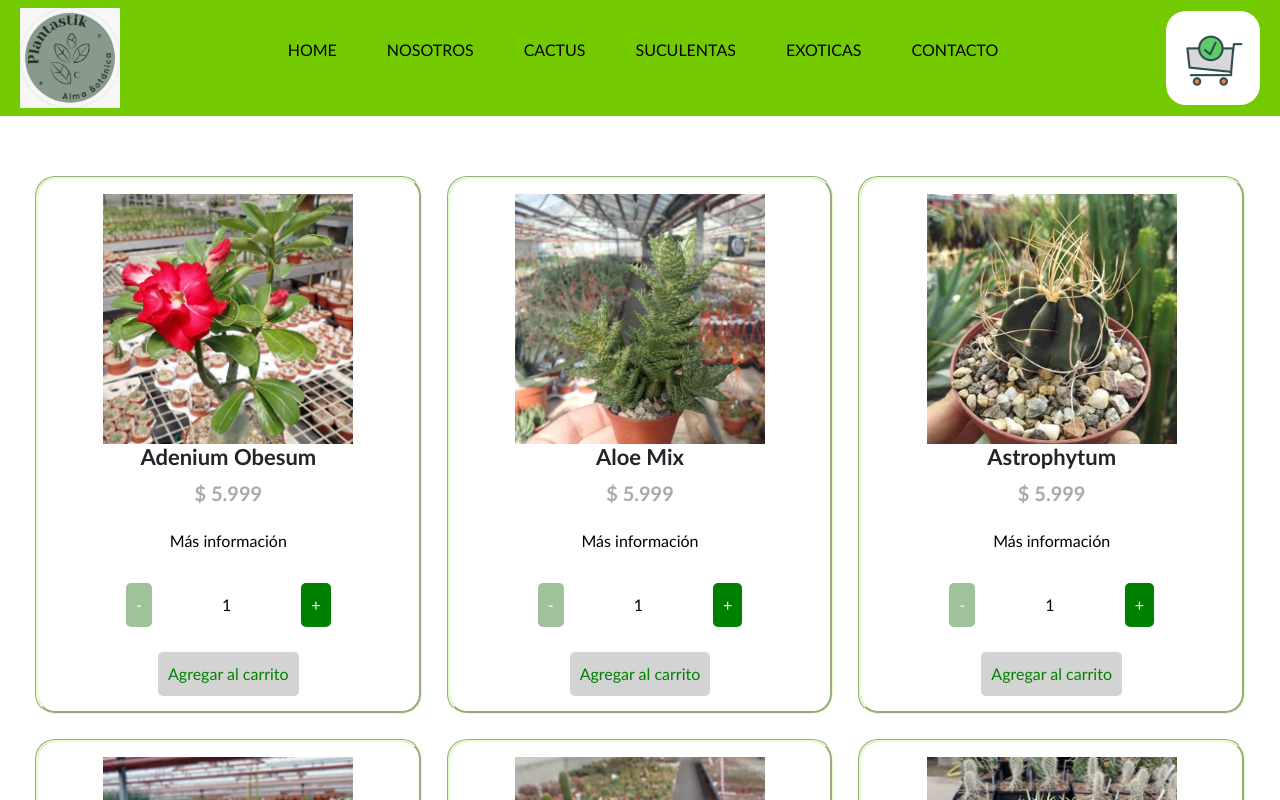
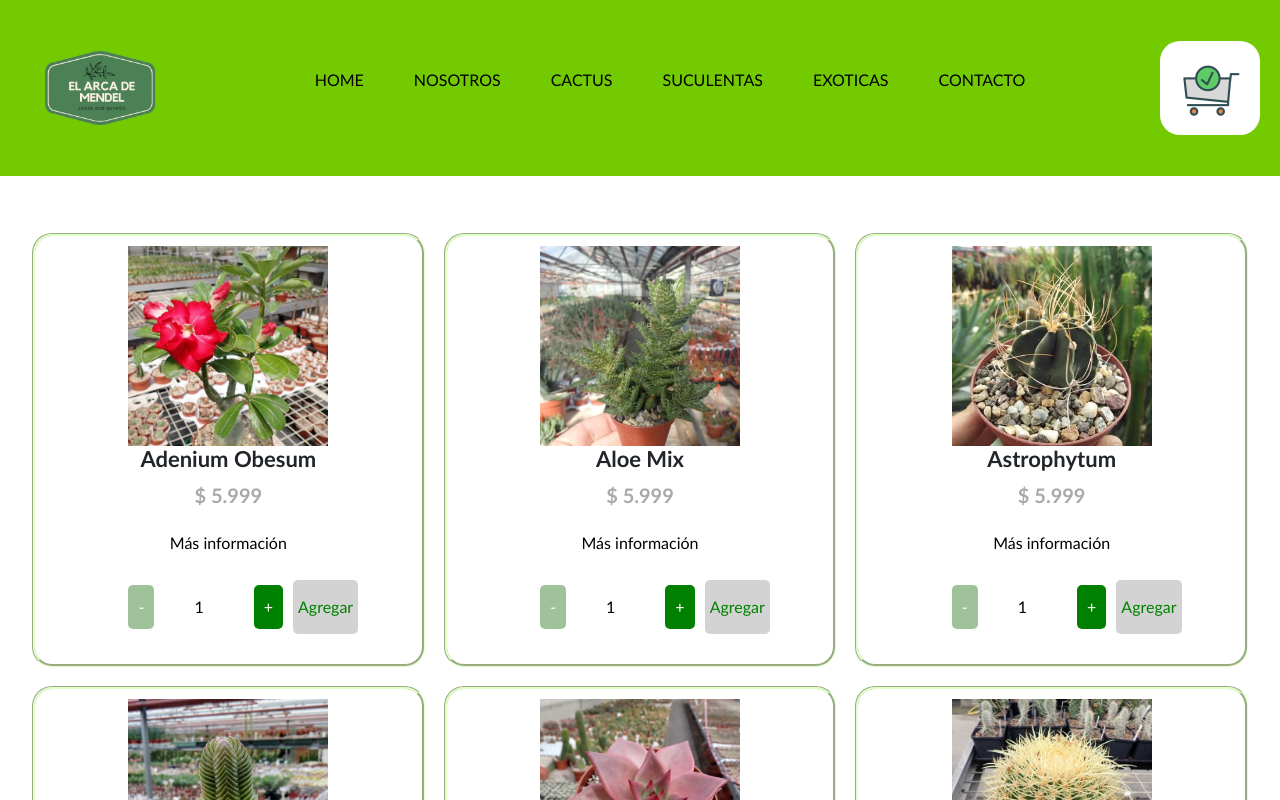
Before and after one commit to Alexzx396/El_Arca_de_Mendel_ReacJS, a React (Create React App) app: page / in a window 1280 px wide. Shown: the top 800 px of the page. Built offline with nearby package versions, Linux system fonts and the light colour scheme.

Commit message:
generating the routing

```diff
--- a/src/components/CartWidget/CartWidget.css
+++ b/src/components/CartWidget/CartWidget.css
@@ -3,4 +3,5 @@
     padding:15px;
     border-radius:20px;
     border-style:none;
+    width: 100px;
 }
--- a/src/components/CartWidget/CartWidget.jsx
+++ b/src/components/CartWidget/CartWidget.jsx
@@ -1,4 +1,5 @@
 import './CartWidget.css';
+
 
 const CartWidget = () => {
     return (
--- a/src/components/Item/Item.css
+++ b/src/components/Item/Item.css
@@ -1,6 +1,6 @@
 .product-card {
-    margin:5px;
-    padding:15px;
+    margin:2px;
+    padding:10px;
     border-radius:20px;
     border-style:groove;
     border-color:rgb(226, 255, 199);
@@ -8,12 +8,12 @@
 
 @media (max-width:480px) {
     .product-card {
-        width:90%;
+        width:80%;
     }
 }
 
 .product-img {
-    width:250px;
+    width:200px;
 }
 
 .product-buttom {
--- a/src/components/ItemCount/ItemCount.css
+++ b/src/components/ItemCount/ItemCount.css
@@ -10,7 +10,7 @@
     border-radius:5px;
     border-style:none;
     padding:10px;
-    margin:5px 30px 5px 30px;
+    margin:5px 10px 5px 30px;
 }
 
 .count-buttom:disabled {
@@ -20,7 +20,7 @@
 .count-display {
     color:black;
     padding:10px;
-    margin:5px 30px 5px 30px;
+    margin:5px 10px 5px 20px;
 }
 
 .count-add {
@@ -28,5 +28,11 @@
     background-color:lightgray;
     border-radius:5px;
     border-style:none;
-    padding:10px;
+    padding:5px;
 }
+
+@media (max-width:480px) {
+    .product-card {
+        width:80%;
+    }
+}
--- a/src/components/ItemCount/ItemCount.jsx
+++ b/src/components/ItemCount/ItemCount.jsx
@@ -1,31 +1,40 @@
 import {useState} from 'react';
 import './ItemCount.css';
+import { Link } from 'react-router-dom'
 
 const ItemCount = ({initial, stock}) =>{
-
     const [count, setState] = useState(initial);
+    const [cambiarBoton, setCambiarBoton] = useState(false)
 
     const diminish = () => {
         setState(count-1);
     }
     const increase = () => {
-        setState(count+1);
+        setState(count+1)
     }
 
     const onAdd = () => {
         alert(`Agregaste ${count} unidad(es) a tu carrito`);
+        setState(initial);
+        setCambiarBoton(true)
     }
 
     return (
         <div className="count-container">
             <div className="count-selectors">
-                <button className="count-buttom"onClick={diminish} disabled={(count<=initial)
+                <button className="count-buttom"onClick={diminish} disabled={(count<= initial)
                 ? true : false}>-</button>
                 <div className="count-display">{count}</div>
-                <button className="count-buttom" onClick={increase} disabled={ (count>=stock)
+                <button className="count-buttom" onClick={increase} disabled={ (count>= stock)
                 ? true : false }>+</button>
+
+            {cambiarBoton ?
+                <Link to='/CartWidget'>
+                    <button className="count-add" >Terminar Compra</button>
+                </Link> :  <button className="count-add" onClick={onAdd}> Agregar </button>
+            }
+
             </div>
-            <button className="count-add" onClick={onAdd}> Agregar al carrito </button>
         </div>
     )
 }
--- a/src/components/ItemDetailContainer/ItemDetailContainer.jsx
+++ b/src/components/ItemDetailContainer/ItemDetailContainer.jsx
@@ -12,9 +12,13 @@ const ItemDetailContainer = () => {
     useEffect(() => {
         GetFetchDetail
         .then(response => {
+            console.log('Llamando a las API')
             setDetail(response.find(prod => prod.id === productId))
         })
         .catch (error => alert("Error:", error))
+        .finally(()=> console.log(false))
+
+
     },[productId])
 
     return (
--- a/src/components/ItemListContainer/ItemListContainer.jsx
+++ b/src/components/ItemListContainer/ItemListContainer.jsx
@@ -15,6 +15,7 @@ const ItemListContainer = () => {
         if (categoryId) {
             GetFetchList
             .then(response => {
+                console.log('Llamando a las API')
                 setProduct(response.filter(prod => prod.categorie === categoryId))
             })
             .catch (error => alert("Error:", error))
--- a/src/components/NavBar/NavBar.jsx
+++ b/src/components/NavBar/NavBar.jsx
@@ -5,7 +5,7 @@ import './NavBar.css';
 const NavBar = () => {
     return (
         <nav className="navbar">
-            <Link className="logo" to="/"><img className="logo-img" src="../assets/logo/logo10.png" alt="Casa San Martín" width="100px"/></Link>
+            <Link  className="logo" to="/"> <img className="logo-img" src="../assets/logo/logo-Arca.png" alt="Arca-de-mendel" width= "160px" /></Link>
             <ul className="menu">
                 <li><Link to="/">Home</Link></li>
                 <li><Link to="/categoria/Nosotros">Nosotros</Link></li>
--- a/src/services/GetFetchDetail.jsx
+++ b/src/services/GetFetchDetail.jsx
@@ -20,7 +20,7 @@ const catalogeDetail = [
 
     { id:"0003",
     categorie:"Cactus",
-    brand:"Astrophytum",
+    title:"Astrophytum",
     description:"Semillas de cactus. son 20 unidades por pack. semillas importadas de alemania. porcentaje de germinibilidad 90%(comprobado en laboratorio)",
     brand:"Plantastik",
     price:5.999,
@@ -166,8 +166,10 @@ const catalogeDetail = [
 
 const GetFetchDetail = new Promise((resolve, reject) =>{
     setTimeout(() =>{
-        resolve(catalogeDetail)
+        resolve(catalogeDetail);
+        reject('400 not found')
     }, 2000)
+
 })
 
 export default GetFetchDetail
--- a/src/services/GetFetchList.jsx
+++ b/src/services/GetFetchList.jsx
@@ -5,7 +5,7 @@ const cataloge = [
     title:"Adenium Obesum",
     price:5.999,
     pictureUrl:"../assets/Cactus/adenium/adenium-obesum-2.jpg",
-    stock:5,
+    stock:20,
 
 },
 
@@ -14,7 +14,7 @@ const cataloge = [
     title:"Aloe Mix",
     price:5.999,
     pictureUrl:"../assets/Cactus/aloe/aloe-juvenna.jpg",
-    stock:8,
+    stock:20,
  },
 
     { id:"0003",
@@ -22,119 +22,127 @@ const cataloge = [
     title:"Astrophytum",
     price:5.999,
     pictureUrl:"../assets/Cactus/astrophytum/astrophytum1.jpg",
-    stock:10 },
+    stock:20 },
 
     { id:"0004",
     categorie:"Cactus",
     title:"Crassula",
     price:5.999,
     pictureUrl:"../assets/Cactus/Crassulaceae/crassula-hybr-buddhas-temple.jpg",
-    stock:7 },
+    stock:20 },
 
     { id:"0005",
     categorie:"Cactus",
     title:"Echeveria",
     price:5.999,
     pictureUrl:"../assets/Cactus/Echeveria/echeveria-agavoides-cv-romeo.jpg",
-    stock:6 },
+    stock:20},
 
     { id:"0006",
     categorie:"Cactus",
     title:"Echinocactus",
     price:5.999,
     pictureUrl:"../assets/Cactus/echinocactus/echinocactus-grusonii-xl (2).jpg",
-    stock:9 },
+    stock:20 },
 
     { id:"0007",
     categorie:"Cactus",
     title:"Echinocactus Visnaga",
     price:5.999,
     pictureUrl:"../assets/Cactus/Echinocactus visnaga/Echinocactus_viznaga_14422_l.jpg",
-    stock:12 },
+    stock:20 },
 
     { id:"0008",
     categorie:"Cactus",
     title:"Echinocereus Mix",
     price:5.999,
     pictureUrl:"../assets/Cactus/Echinocereus Mix/echinocereus-laui-sonora-chihuahua-mexiko.jpg",
-    stock:14 },
+    stock:20 },
 
     { id:"0009",
     categorie:"Cactus",
     title:"Euphoria Enopla",
     price:5.999,
     pictureUrl:"../assets/Cactus/Euphorbia enopla/euphorbia-enopla (2).jpg",
-    stock:3 },
+    stock:20 },
 
     { id:"0010",
     categorie:"Cactus",
     title:"Euphoria Inermis",
     price:5.999,
     pictureUrl:"../assets/Cactus/Euphorbia inermis/euphorbia-inermis (2).jpg",
-    stock:9 },
+    stock:20 },
 
     { id:"0011",
     categorie:"Cactus",
     title:"Fenestraria",
     price:5.999,
     pictureUrl:"../assets/Cactus/fenestraria/fenestraria-aurantiaca2.jpg",
-    stock:7 },
+    stock:20 },
 
     { id:"0012",
     categorie:"Suculentas",
     title:"Frailea Castenea",
     price:5.999,
     pictureUrl:"../assets/Cactus/Frailea castenea/frailea-castanea (1).jpg",
-    stock:4 },
+    stock:20 },
 
     { id:"0013",
     categorie:"Suculentas",
     title:"Frailea pumila F.",
     price:5.999,
     pictureUrl:"../assets/Cactus/Frailea pumila f. rubrispina/Frailea_pumila_f._rubrispina_15668_l.jpg",
-    stock:6 },
+    stock:20},
 
     { id:"0014",
     categorie:"Suculentas",
     title:"Frithia pulchra",
     price:5.999,
     pictureUrl:"../assets/Cactus/Frithia pulchra/frithia-pulchra (2).jpg",
-    stock:12 },
+    stock:20 },
 
     { id:"0015",
     categorie:"Suculentas",
     title:"Gymnocalicium Mix",
     price:5.999,
     pictureUrl:"../assets/Cactus/gymnocalycium/gymnocalycium-4.jpg",
-    stock:17 },
+    stock:20 },
 
     { id:"0016",
     categorie:"Suculentas",
     title:"Gymnocalycium Quehlianum",
     price:5.999,
     pictureUrl:"../assets/Cactus/Gymnocalycium quehlianum/gymnocalycium-quehlianum (3).jpg",
-    stock:13 },
+    stock:20 },
 
     { id:"0017",
     categorie:"Suculentas",
     title:"Lapidaria Margaretae",
     price:5.999,
     pictureUrl:"../assets/Cactus/Lapidaria margaretae/lapidaria-margaretae.jpg",
-    stock:10 },
+    stock:20 },
 
     { id:"0018",
     categorie:"Suculentas",
     title:"Lithops Aucampie",
     price:5.999,
     pictureUrl:"../assets/Cactus/Lithops aucampiae/lithops-aucampiae-cv-rudesheim-rubi-s-785.jpg",
-    stock:9 },
+    stock:20 },
 
 ];
 
 const GetFetchList = new Promise((resolve, reject) =>{
     setTimeout(() =>{
-        resolve(cataloge)
+        resolve(cataloge);
+        reject('400 not found')
     }, 2000)
-})
+
+});
+
+
+GetFetchList
+.then((resolve) => console.log(resolve))
+.catch (error => alert("Error:", error))
+.finally (() => console.log('Catalogo ejecutado correctamente'))
 
 export default GetFetchList
```
Also changed, not shown: public/assets/logo/logo-Arca.png (added).
